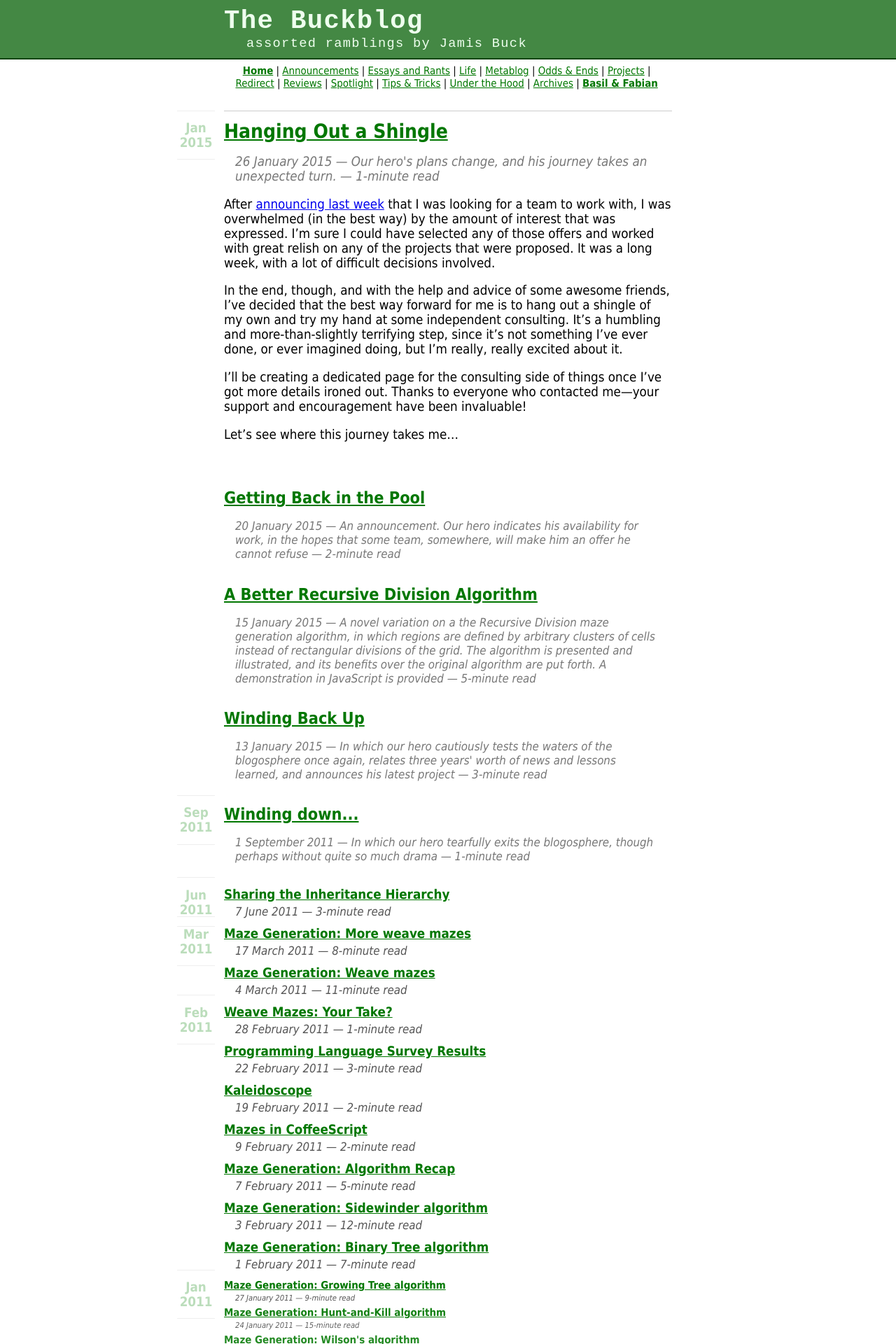
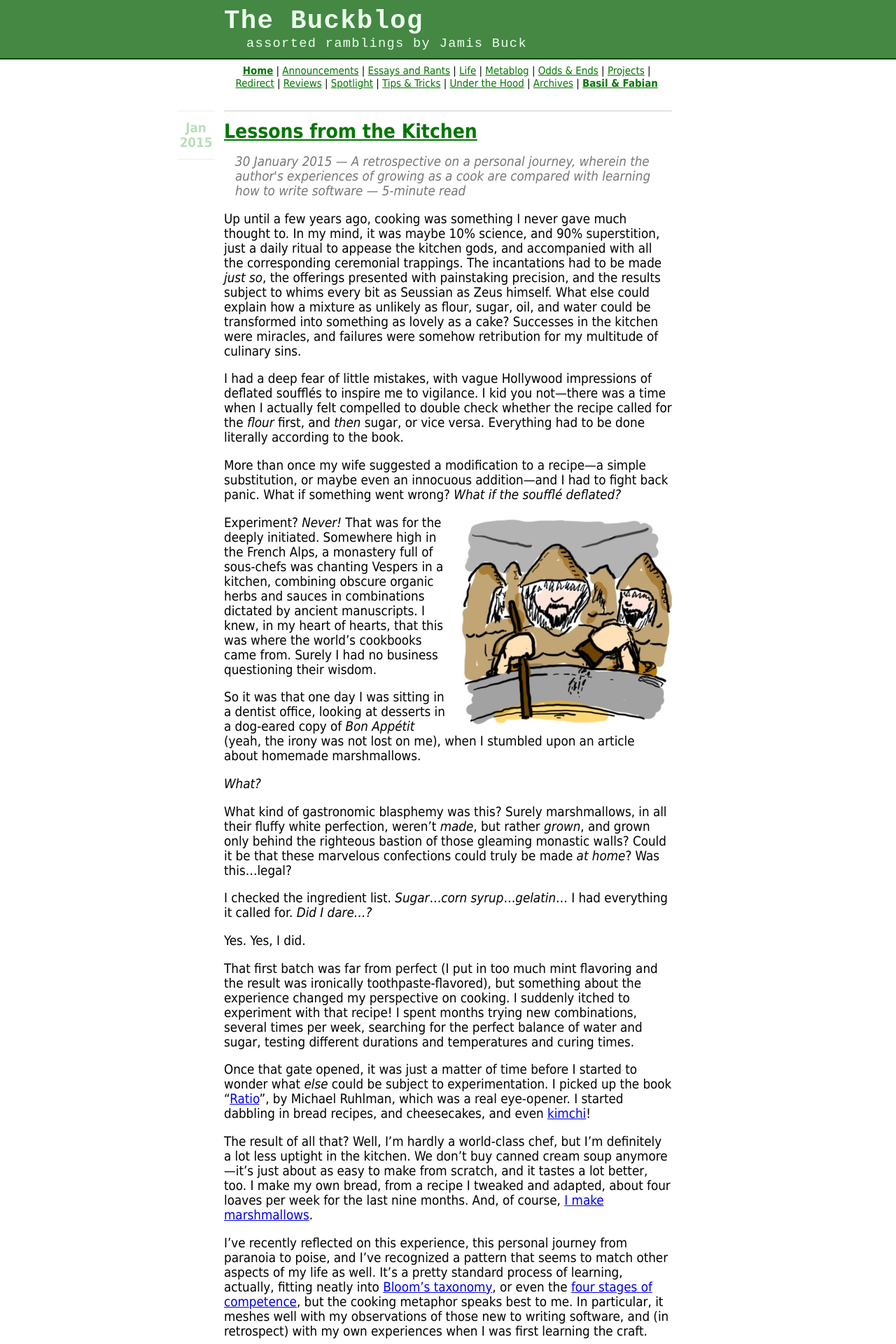
Before and after one commit to jamis/buckblog, a Jekyll site: the page built from index.html, in a window 1280 px wide. Shown: the top 1920 px of the page at 70% size. Built offline with Jekyll 4.4.1, drawn with Linux system fonts in a browser that asks for light colours; Markdown is read by kramdown in place of the engine named in the settings; some of the changed text lies outside the part shown.

Commit message:
Lessons from the Kitchen

```diff
--- /dev/null
+++ b/_posts/2015-01-30-lessons-from-the-kitchen.md
@@ -0,0 +1,56 @@
+---
+layout: post
+title: Lessons from the Kitchen
+categories:
+- Essays and Rants
+author: Jamis
+summary: >
+  A retrospective on a personal journey, wherein the author's experiences
+  of growing as a cook are compared with learning how to write software
+---
+
+Up until a few years ago, cooking was something I never gave much thought to. In my mind, it was maybe 10% science, and 90% superstition, just a daily ritual to appease the kitchen gods, and accompanied with all the corresponding ceremonial trappings. The incantations had to be made *just so*, the offerings presented with painstaking precision, and the results subject to whims every bit as Seussian as Zeus himself. What else could explain how a mixture as unlikely as flour, sugar, oil, and water could be transformed into something as lovely as a cake? Successes in the kitchen were miracles, and failures were somehow retribution for my multitude of culinary sins.
+
+I had a deep fear of little mistakes, with vague Hollywood impressions of deflated soufflés to inspire me to vigilance. I kid you not---there was a time when I actually felt compelled to double check whether the recipe called for the *flour* first, and *then* sugar, or vice versa. Everything had to be done literally according to the book.
+
+More than once my wife suggested a modification to a recipe---a simple substitution, or maybe even an innocuous addition---and I had to fight back panic. What if something went wrong? *What if the soufflé deflated?*
+
+<img src="/images/20150130-kitchen-lessons-monks.jpg" width="300" height="300" class="right" />
+
+Experiment? *Never!* That was for the deeply initiated. Somewhere high in the French Alps, a monastery full of sous-chefs was chanting Vespers in a kitchen, combining obscure organic herbs and sauces in combinations dictated by ancient manuscripts. I knew, in my heart of hearts, that this was where the world's cookbooks came from. Surely I had no business questioning their wisdom.
+
+So it was that one day I was sitting in a dentist office, looking at desserts in a dog-eared copy of *Bon Appétit* (yeah, the irony was not lost on me), when I stumbled upon an article about homemade marshmallows.
+
+*What?*
+
+What kind of gastronomic blasphemy was this? Surely marshmallows, in all their fluffy white perfection, weren't *made*, but rather *grown*, and grown only behind the righteous bastion of those gleaming monastic walls? Could it be that these marvelous confections could truly be made *at home*? Was this...legal?
+
+I checked the ingredient list. *Sugar*...*corn syrup*...*gelatin*... I had everything it called for. *Did I dare...?*
+
+Yes. Yes, I did.
+
+That first batch was far from perfect (I put in too much mint flavoring and the result was ironically toothpaste-flavored), but something about the experience changed my perspective on cooking. I suddenly itched to experiment with that recipe! I spent months trying new combinations, several times per week, searching for the perfect balance of water and sugar, testing different durations and temperatures and curing times.
+
+Once that gate opened, it was just a matter of time before I started to wonder what *else* could be subject to experimentation. I picked up the book "[Ratio](http://www.amazon.com/Ratio-Simple-Behind-Everyday-Cooking/dp/1416571728)", by Michael Ruhlman, which was a real eye-opener. I started dabbling in bread recipes, and cheesecakes, and even [kimchi](http://en.wikipedia.org/wiki/Kimchi)!
+
+The result of all that? Well, I'm hardly a world-class chef, but I'm definitely a lot less uptight in the kitchen. We don't buy canned cream soup anymore---it's just about as easy to make from scratch, and it tastes a lot better, too. I make my own bread, from a recipe I tweaked and adapted, about four loaves per week for the last nine months. And, of course, [I make marshmallows](https://twitter.com/jamis/status/125708128296771584).
+
+I've recently reflected on this experience, this personal journey from paranoia to poise, and I've recognized a pattern that seems to match other aspects of my life as well. It's a pretty standard process of learning, actually, fitting neatly into [Bloom's taxonomy](http://en.wikipedia.org/wiki/Bloom%27s_taxonomy), or even the [four stages of competence](http://en.wikipedia.org/wiki/Four_stages_of_competence), but the cooking metaphor speaks best to me. In particular, it meshes well with my observations of those new to writing software, and (in retrospect) with my own experiences when I was first learning the craft.
+
+Now, I've been writing software professionally for just about two decades, and as with anything else continuous for that long, memory tends to blur around the edges a little bit. I don't remember a lot of what I felt or did at first, but I do remember spending long hours copying BASIC program listings verbatim from books. (Yeah, it's been that long ago...) I remember meticulously following examples from the Turbo Pascal manual, and trying to bend my mind around this concept called "pointers." As with my early cooking experiences, I remember there being an element of uncertainty behind every program I copied, worrying what might happen if I deviated at all from the instructions.
+
+<img src="/images/20150130-kitchen-lessons-superman.jpg" width="232" height="258" class="left" />
+
+Somewhere along the path, though, I began to gain a bit of confidence. I began to stray from the path of those published listings. The excursions were small at first, certainly---changing a string here, an if statement there---but they gradually grew larger and longer until eventually I was writing entire programs from scratch.
+
+This perspective has given me a new way of thinking about newcomers to programming. It's far too easy to grow impatient or even disgusted with “newb” posts that seem to ask the same questions over and over. *Don't they know to look around a little bit first? Don't they understand they ought to maybe experiment some before they dare disturb our pond with their trivial little pebble?*
+
+Those posts written in seeming haste and posted to StackOverflow or forums across the Internet? Those aren't necessarily symptoms of laziness or indifference. I wonder if my own voice might have mingled with theirs if I were just learning programming today, not because I would have tried to get someone else to solve my problem, but because of that paralyzing *fear* that some people feel when trying something new and unknown.
+
+(My wife, an accomplished knitter, once read a post on a forum in which a newcomer asked if a particular sweater pattern---which specified a particular color of yarn---could be done in a different color. I'll admit, we snickered a bit in incredulity, but in retrospect perhaps all that OP really needed was a little encouragement to "try it and see.")
+
+Timidity is the offspring of inexperience, an uncertainty about the consequences of different actions. It's an inability to tell the difference between what *must* be done a particular way, and what *may* be done a particular way. The only cure for this is a generous cupful of practice, mixed well with opportunity, and sprinkled with a determination to observe and retain. Bake for a few weeks, or months, or years, and you'll find that what comes out will be very unlike what went in at the beginning---uncertainty miraculously transformed into confidence, paralysis replaced with ability.
+
+It's far too easy for those beginner soufflés to fall. All it takes is a misplaced criticism from an experienced chef to discourage someone from taking those first tentative steps outside the recipe. Thinking about it this way makes me want to listen better to those cries for help, not so that I can bake their metaphorical cakes for them, but so that I can be more patient with their explorations.
+
+Perhaps all they really need is a voice of experience giving them permission to try, and see.
--- a/stylesheets/styles.css
+++ b/stylesheets/styles.css
@@ -272,6 +272,16 @@ a.homelink, a.wizardlink {
   width: 33%;
 }
 
+.post img.right {
+  float: right;
+  margin-left: 10pt;
+}
+
+.post img.left {
+  float: left;
+  margin-right: 10pt;
+}
+
 table.tiles {
   border-collapse: collapse;
 }
```
Also changed, not shown: images/20150130-kitchen-lessons-monks.jpg (added), images/20150130-kitchen-lessons-superman.jpg (added).
